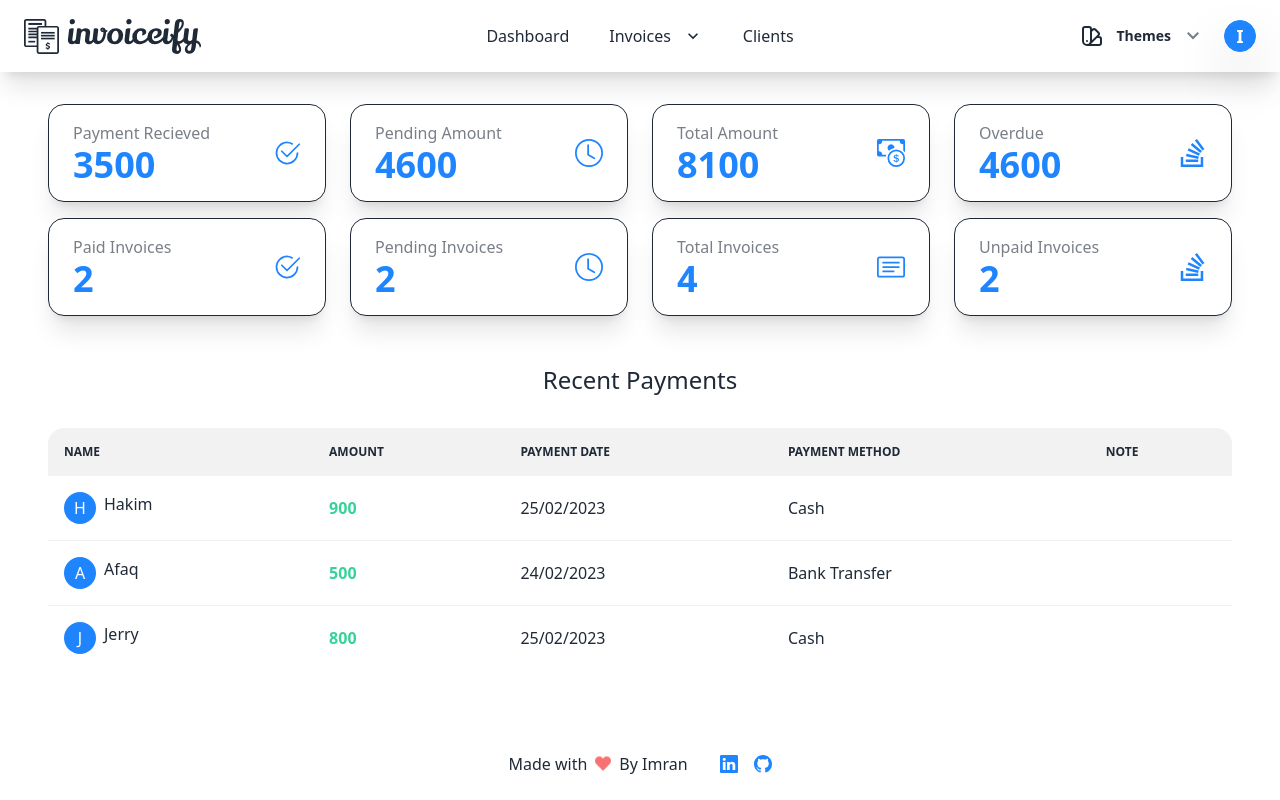
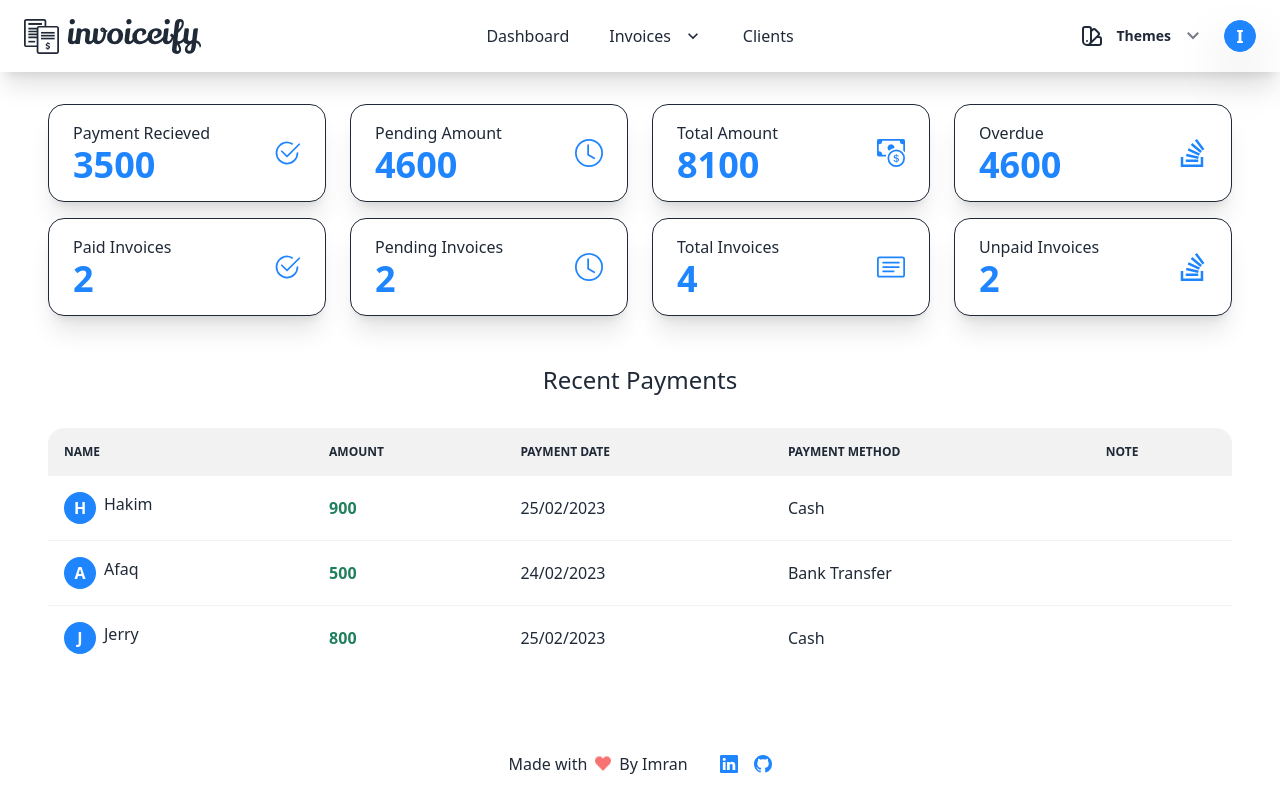
Before and after one commit to imrantahir16/invoiceify, a React (Create React App) app in the folder frontend/: page /dashboard in a window 1280 px wide. Built offline with nearby package versions, Linux system fonts and the light colour scheme.

Commit message:
improved accessability (a11y)

```diff
--- a/frontend/src/components/commonUI/Modal.js
+++ b/frontend/src/components/commonUI/Modal.js
@@ -1,5 +1,4 @@
 import { useRef } from "react";
-import ReactDOM from "react-dom";
 import { useOnClickOutside } from "usehooks-ts";
 const Modal = ({ children, open, disableClickOutside, onClose, id }) => {
   const ref = useRef(null);
--- a/frontend/src/components/dashboard/Card.jsx
+++ b/frontend/src/components/dashboard/Card.jsx
@@ -6,7 +6,7 @@ const Card = (props) => {
         <div className="stat-figure text-primary">
           <span>{icon}</span>
         </div>
-        <div className="stat-title">{title}</div>
+        <div className="stat-title text-base-content">{title}</div>
         <div className="stat-value text-primary">{value}</div>
         {/* <div className="stat-desc">21% more than last month</div> */}
       </div>
--- a/frontend/src/components/dashboard/Table.jsx
+++ b/frontend/src/components/dashboard/Table.jsx
@@ -1,4 +1,3 @@
-import { BsPerson } from "react-icons/bs";
 import TableRow from "./TableRow";
 const tableData = [
   {
--- a/frontend/src/components/dashboard/TableRow.jsx
+++ b/frontend/src/components/dashboard/TableRow.jsx
@@ -4,7 +4,9 @@ const TableRow = ({ data }) => {
       <td>
         <div className="flex space-x-2">
           <div className="w-8 h-8 rounded-full bg-primary flex items-center justify-center">
-            <h3 className="text-primary-content">{data.profile}</h3>
+            <h2 className="font-semibold text-primary-content">
+              {data.profile}
+            </h2>
           </div>
           <span>{data.client}</span>
         </div>
--- a/frontend/src/components/footer/Footer.jsx
+++ b/frontend/src/components/footer/Footer.jsx
@@ -12,6 +12,7 @@ const Footer = () => {
       </p>
       <div className="flex gap-4 ">
         <a
+          aria-label="linkedin link"
           className="cursor-pointer text-primary no-underline text-lg focus:outline-none focus:ring-1 focus:ring-primary focus:ring-offset-2 focus:ring-offset-transparent "
           href="https://www.linkedin.com/in/imran-tahir-4a1062132/"
           target={"_blank"}
@@ -20,6 +21,7 @@ const Footer = () => {
           <BsLinkedin className="hover:fill-primary-focus" />
         </a>
         <a
+          aria-label="github link"
           className="cursor-pointer text-primary no-underline text-lg focus:outline-none focus:ring-1 focus:ring-primary focus:ring-offset-2 focus:ring-offset-transparent "
           href="https://github.com/imrantahir16"
           target={"_blank"}
--- a/frontend/src/components/header/Header.jsx
+++ b/frontend/src/components/header/Header.jsx
@@ -4,7 +4,7 @@ import Logo from "./Logo";
 const Header = () => {
   return (
     <div className="flex items-center justify-between py-2 px-4 md:py-4 md:px-8 shadow-xl">
-      <a className="outline-none" href="/">
+      <a aria-label="homepage" className="outline-none" href="/">
         <Logo />
       </a>
       <div className="flex items-center justify-end gap-2">
--- a/frontend/src/pages/Clients.jsx
+++ b/frontend/src/pages/Clients.jsx
@@ -11,7 +11,10 @@ const Clients = () => {
               placeholder="Search…"
               className="input input-bordered input-sm sm:input-md"
             />
-            <button className="btn bg-base-200 hover:bg-base-300 border-base-200 hover:border-0 btn-square btn-sm sm:btn-md">
+            <button
+              aria-label="search button"
+              className="btn bg-base-200 hover:bg-base-300 border-base-200 hover:border-0 btn-square btn-sm sm:btn-md"
+            >
               <svg
                 xmlns="http://www.w3.org/2000/svg"
                 className="h-6 w-6"
--- a/frontend/src/pages/Invoices.jsx
+++ b/frontend/src/pages/Invoices.jsx
@@ -11,7 +11,10 @@ const Invoices = () => {
               placeholder="Search…"
               className="input input-bordered input-sm sm:input-md"
             />
-            <button className="btn bg-base-200 hover:bg-base-300 border-base-200 hover:border-0 btn-square btn-sm sm:btn-md">
+            <button
+              aria-label="search button"
+              className="btn bg-base-200 hover:bg-base-300 border-base-200 hover:border-0 btn-square btn-sm sm:btn-md"
+            >
               <svg
                 xmlns="http://www.w3.org/2000/svg"
                 className="h-6 w-6"
--- a/frontend/tailwind.config.js
+++ b/frontend/tailwind.config.js
@@ -27,6 +27,7 @@ module.exports = {
         light: {
           ...require("daisyui/src/colors/themes")["[data-theme=light]"],
           primary: "#1f85ff",
+          success: "#207f5c",
           "primary-focus": "#196acc",
         },
       },
@@ -60,7 +61,7 @@ module.exports = {
       {
         lemonade: {
           ...require("daisyui/src/colors/themes")["[data-theme=lemonade]"],
-          success: "#519903",
+          success: "#4d8303",
         },
       },
       {
```
